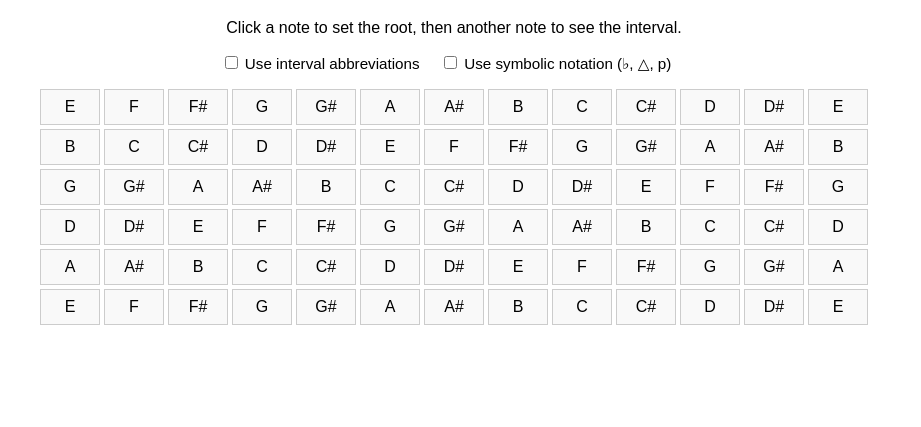
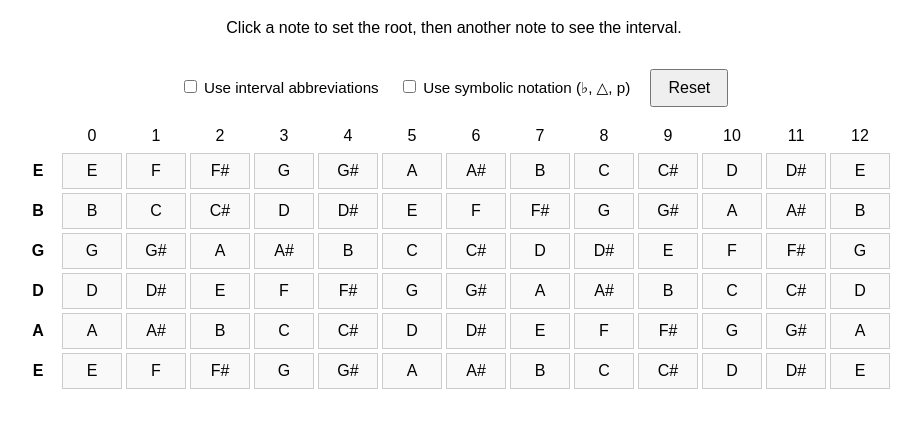
Before and after one commit to coreydotjohnson/fretboard-trainer, a plain HTML site: page index.html in a window 1280 px wide. Shown: the part 101-528 px from the top of the page, without its empty margins (186-1107 px from the left). Drawn offline with Linux system fonts and the light colour scheme.

Commit message:
Update index.html
chatgpt general improvement recommendations

```diff
--- a/index.html
+++ b/index.html
@@ -5,18 +5,27 @@
   <title>Guitar Interval Trainer</title>
   <style>
     body { font-family: sans-serif; text-align: center; padding: 2rem; }
-    .fretboard { display: grid; grid-template-columns: repeat(13, 60px); gap: 4px; justify-content: center; }
-    .string { display: contents; }
+    .controls { margin-bottom: 1rem; }
+    .fretboard-wrapper { display: inline-block; overflow-x: auto; }
+    .fretboard { display: grid; grid-template-columns: 40px repeat(13, 60px); gap: 4px; }
+    .fret-labels { display: contents; font-weight: bold; }
+    .fret-label { padding: 4px; }
+    .string-label { display: flex; align-items: center; justify-content: center; font-weight: bold; }
     .note { padding: 8px; border: 1px solid #ccc; cursor: pointer; background: #f9f9f9; }
-    .note.selected { background: #cce5ff; }
+    .note.selected { background: #cce5ff; font-weight: bold; }
     .note.target { background: #d4edda; }
     #intervalDisplay { margin-top: 1rem; font-size: 1.2rem; }
-    #abbrToggleLabel, #symbolToggleLabel { margin-bottom: 1rem; display: inline-block; font-size: 0.95rem; margin-right: 1rem; }
+    #abbrToggleLabel, #symbolToggleLabel { margin-right: 1rem; font-size: 0.95rem; }
+    button { margin-top: 1rem; padding: 0.5rem 1rem; font-size: 1rem; }
+    @media (max-width: 768px) {
+      .note { padding: 6px; font-size: 0.85rem; }
+    }
   </style>
 </head>
 <body>
   <h1>Guitar Fretboard Interval Trainer</h1>
   <p>Click a note to set the root, then another note to see the interval.</p>
+  <div class="controls">
     <label id="abbrToggleLabel">
       <input type="checkbox" id="abbrToggle">
       Use interval abbreviations
@@ -25,12 +34,16 @@
       <input type="checkbox" id="symbolToggle">
       Use symbolic notation (♭, △, p)
     </label>
+    <button onclick="resetFretboard()">Reset</button>
+  </div>
+  <div class="fretboard-wrapper">
     <div class="fretboard" id="fretboard"></div>
+  </div>
   <div id="intervalDisplay"></div>
 
   <script>
     const notes = ['C', 'C#', 'D', 'D#', 'E', 'F', 'F#', 'G', 'G#', 'A', 'A#', 'B'];
-    const tuning = ['E', 'B', 'G', 'D', 'A', 'E']; // from high to low
+    const tuning = ['E', 'B', 'G', 'D', 'A', 'E'];
 
     const intervals = [
       { name: 'Unison', abbr: 'P1', symbol: 'R' },
@@ -69,7 +82,23 @@
 
     function renderFretboard() {
       fretboard.innerHTML = '';
+
+      // First row: fret numbers
+      fretboard.appendChild(document.createElement('div')); // Empty corner
+      for (let fret = 0; fret <= 12; fret++) {
+        const label = document.createElement('div');
+        label.className = 'fret-label';
+        label.innerText = fret;
+        fretboard.appendChild(label);
+      }
+
+      // Strings with notes
       tuning.forEach((openNote, stringIndex) => {
+        const stringLabel = document.createElement('div');
+        stringLabel.className = 'string-label';
+        stringLabel.innerText = openNote;
+        fretboard.appendChild(stringLabel);
+
         for (let fret = 0; fret <= 12; fret++) {
           const note = getNoteAt(openNote, fret);
           const noteDiv = document.createElement('div');
@@ -89,18 +118,24 @@
       if (!rootNote) {
         rootNote = note;
         div.classList.add('selected');
+        div.innerText = 'R';
         intervalDisplay.innerText = `Root note set: ${note}`;
       } else if (!targetNote) {
         targetNote = note;
         div.classList.add('target');
         const interval = getInterval(rootNote, targetNote);
+        div.innerText = interval;
         intervalDisplay.innerText = `Interval from ${rootNote} to ${targetNote}: ${interval}`;
       } else {
+        resetFretboard();
+      }
+    }
+
+    function resetFretboard() {
       rootNote = null;
       targetNote = null;
-        document.querySelectorAll('.note').forEach(n => n.classList.remove('selected', 'target'));
+      renderFretboard();
       intervalDisplay.innerText = '';
-      }
     }
 
     renderFretboard();
```
Lines whose indentation alone changed are shown as unchanged.
